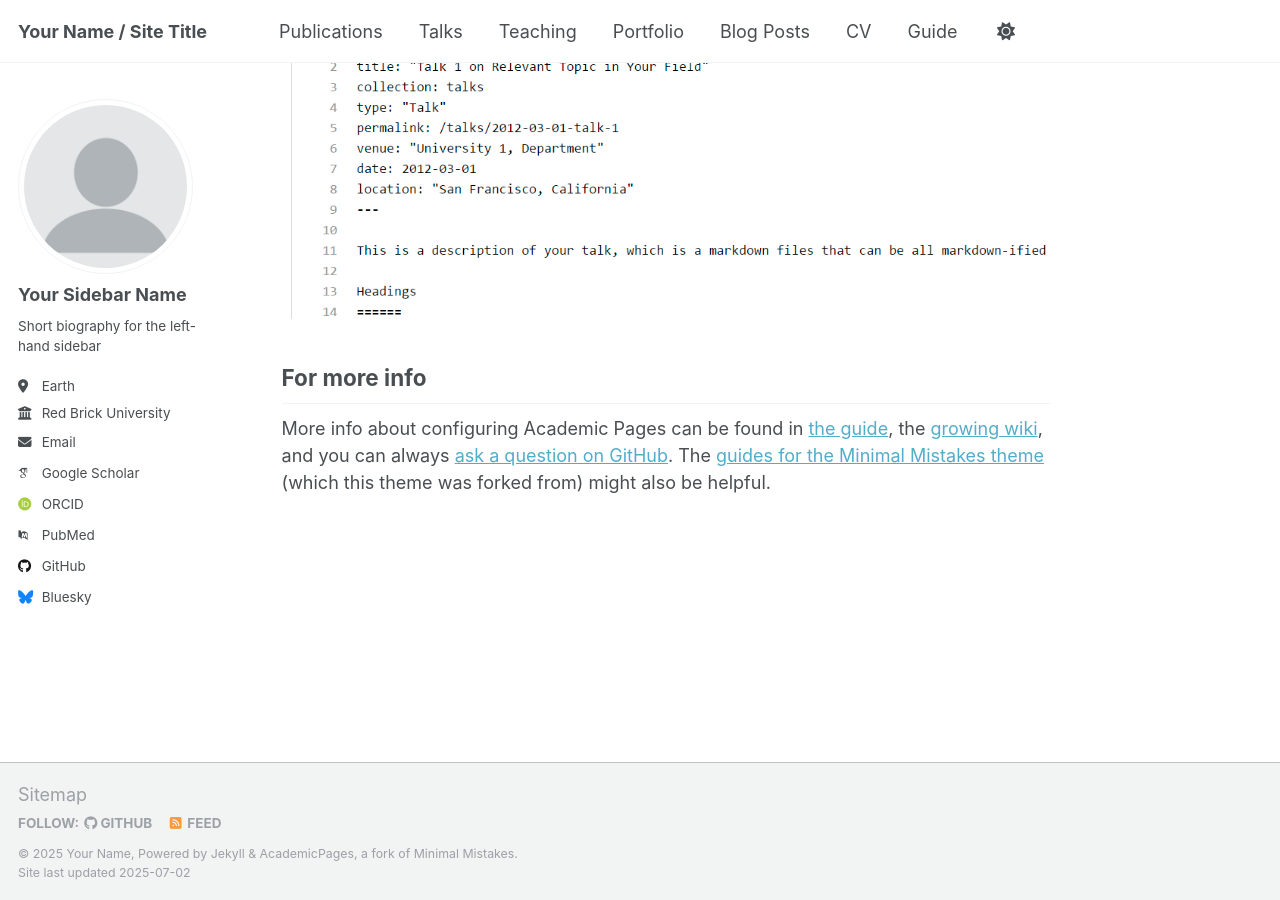
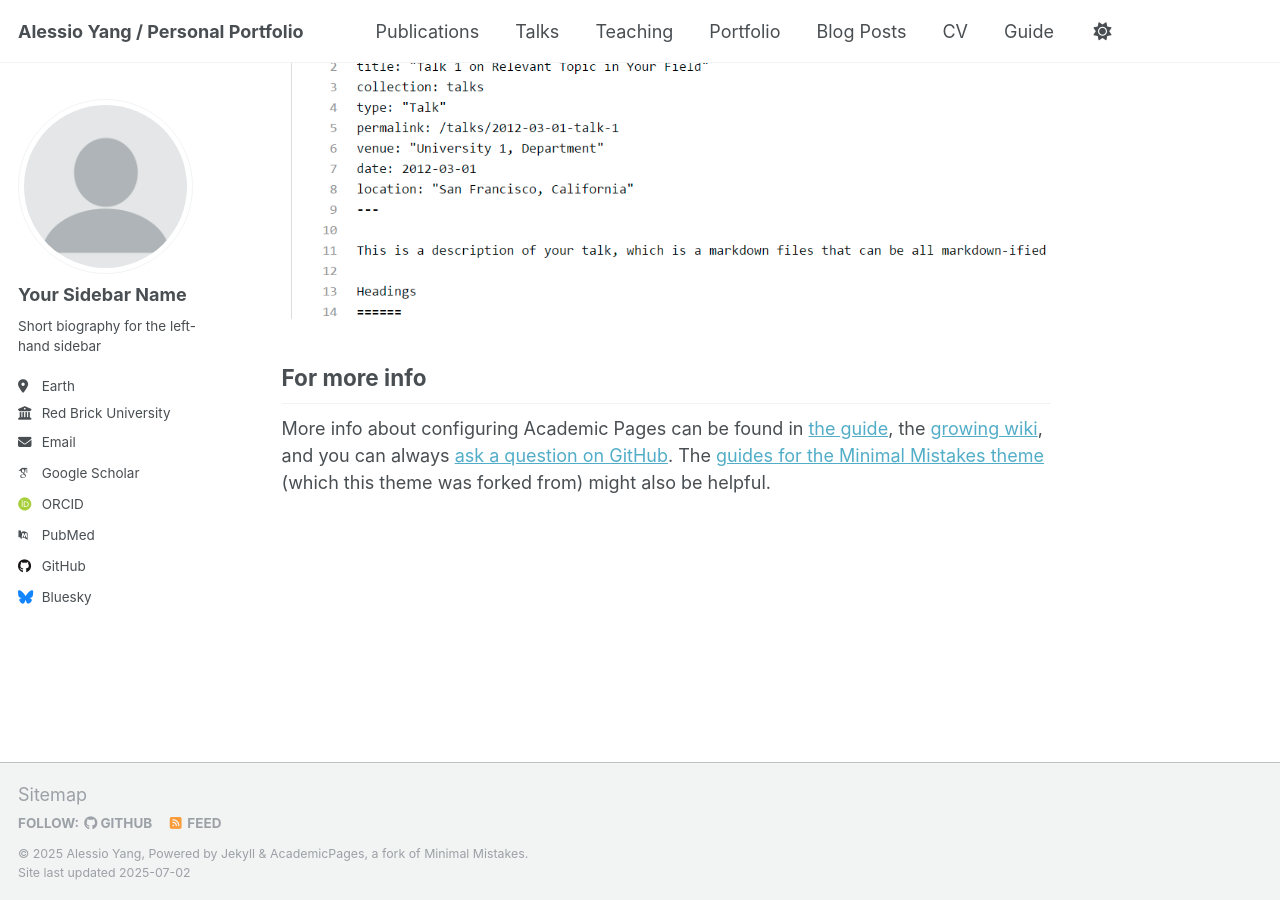
Before and after one commit to AY02/ay02.github.io, a Jekyll site: the page built from _pages/about.md, in a window 1280 px wide and 900 px high, scrolled down 2880 px. Built offline with Jekyll 4.4.1, drawn with Linux system fonts in a browser that asks for light colours; some web fonts are replaced; a script that is not in the unit is left out.

Commit message:
Update _config.yml

```diff
--- a/_config.yml
+++ b/_config.yml
@@ -9,13 +9,13 @@
 # Basic Site Settings
 locale                   : "en-US"
 site_theme               : "default"
-title                    : "Your Name / Site Title"
+title                    : "Alessio Yang / Personal Portfolio"
 title_separator          : "-"
-name                     : &name "Your Name"
-description              : &description "personal description"
-url                      : https://academicpages.github.io # the base hostname & protocol for your site e.g. "https://[your GitHub username].github.io" or if you already have some other page hosted on Github then use "https://[your GitHub username].github.io/[Your Repo Name]"
+name                     : &name "Alessio Yang"
+description              : &description "CS student at UNIMORE"
+url                      : https://ay02.github.io # the base hostname & protocol for your site e.g. "https://[your GitHub username].github.io" or if you already have some other page hosted on Github then use "https://[your GitHub username].github.io/[Your Repo Name]"
 baseurl                  : "" # the subpath of your site, e.g. "/blog"
-repository               : "academicpages/academicpages.github.io"
+repository               : "ay02/ay02.github.io"
 
 # Site Author - The following control what appear as part of the author content on the side bar.
 #               If a field is blank the icon and link will not appear, otherwise it will be shown.
```
